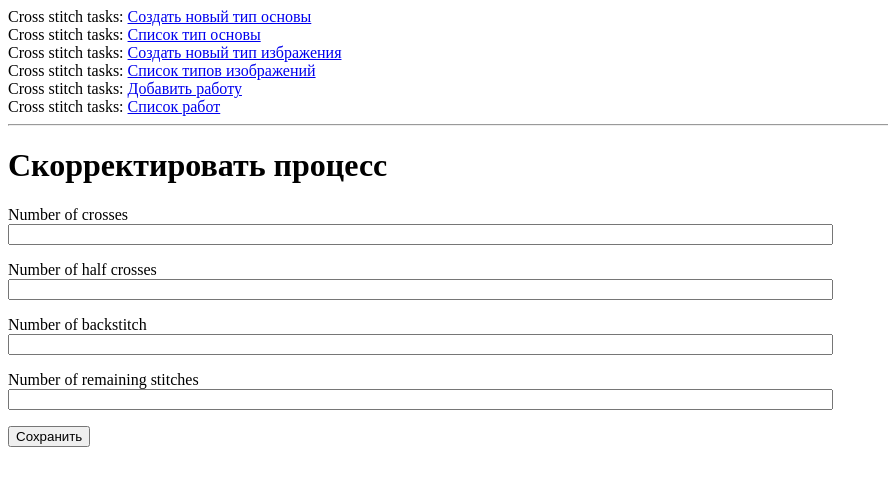
After one commit to agnusarev/cross-stitch-tasks, a Python web app: template src/cross_stitch_tasks/api/templates/processes_form.html in a window 1280 px wide. The commit adds this page. Shown: the top 486 px of the page, without its empty margins (0-888 px from the left). Run offline with Jinja, Linux system fonts and the light colour scheme; the template is opened without the code that fills it: most values are stand-ins (such as "Sample title", 1, 10 or a date in 2020); form fields are guessed from the names that the template uses.

Commit message:
добавил функционал по редактированию процесса

```diff
--- a/src/cross_stitch_tasks/api/templates/job_list.html
+++ b/src/cross_stitch_tasks/api/templates/job_list.html
@@ -22,7 +22,7 @@
     </tr>
     {% for job in jobs %}
     <tr>
-        <th>{{job.name}}</th>
+        <th><a href="{{ url_for('processes', id=job.id)}}"> {{job.name}} </a></th>
         <th>{{job.length_in_cm}}</th>
         <th>{{job.width_in_cm}}</th>
         <th>{{job.length_in_crosses}}</th>
--- /dev/null
+++ b/src/cross_stitch_tasks/api/templates/processes_form.html
@@ -0,0 +1,25 @@
+{% extends "base.html" %}
+
+{% block content %}
+<h1>Скорректировать процесс</h1>
+<form action="" method="post" novalidate>
+  {{ form.hidden_tag() }}
+  <p>
+    {{ form.number_of_crosses.label }}<br>
+    {{ form.number_of_crosses(size=100) }}
+  </p>
+  <p>
+    {{ form.number_of_half_crosses.label }}<br>
+    {{ form.number_of_half_crosses(size=100) }}
+  </p>
+  <p>
+    {{ form.number_of_backstitch.label }}<br>
+    {{ form.number_of_backstitch(size=100) }}
+  </p>
+  <p>
+    {{ form.number_of_remaining_stitches.label }}<br>
+    {{ form.number_of_remaining_stitches(size=100) }}
+  </p>
+  <input type="submit" value="Сохранить">
+</form>
+{% endblock %}
--- a/src/cross_stitch_tasks/api/views/urls.py
+++ b/src/cross_stitch_tasks/api/views/urls.py
@@ -4,6 +4,7 @@ import cross_stitch_tasks.api.views.start as start
 import cross_stitch_tasks.api.views.type_of_base_form as type_of_base_form
 import cross_stitch_tasks.api.views.type_of_image_form as type_of_image_form
 import cross_stitch_tasks.api.views.jobs_form as jobs_form
+import cross_stitch_tasks.api.views.processes_form as processes_form
 
 
 def url(api_instance: Any, api_url: str, name: str) -> Tuple[Type[Any], str, str]:
@@ -18,4 +19,5 @@ urls = [
     url(type_of_image_form.TypeOfImage.as_view("/images_list/"), "/images_list/", "images_list"),
     url(jobs_form.JobView.as_view("/job/"), "/job/", "job"),
     url(jobs_form.Job.as_view("/job_list/"), "/job_list/", "job_list"),
+    url(processes_form.ProcessesView.as_view("/processes/<int:id>/"), "/processes/<int:id>/", "processes"),
 ]
```
Also changed, not shown: src/cross_stitch_tasks/api/views/processes_form.py (added, +41 -0 lines).
